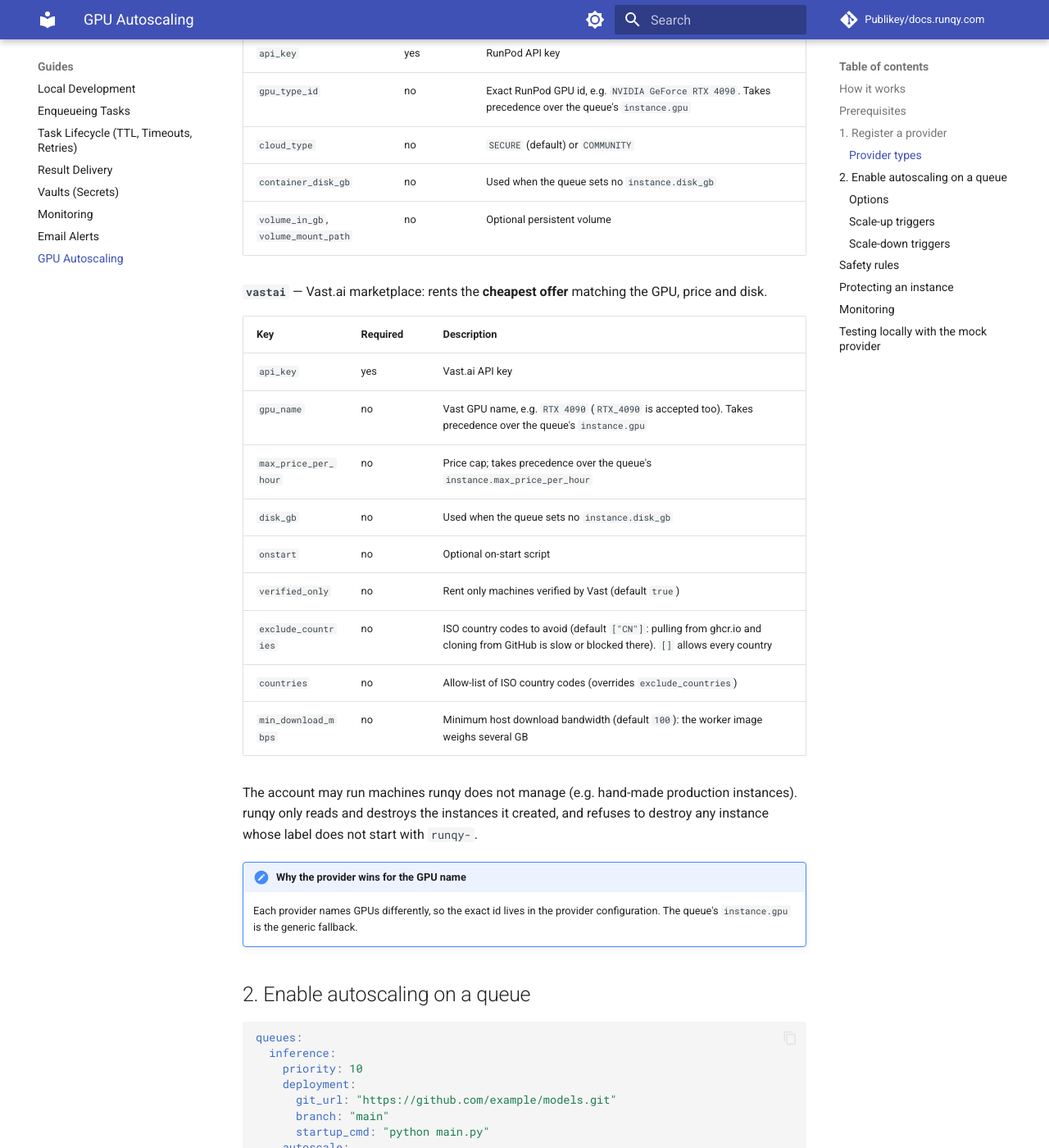
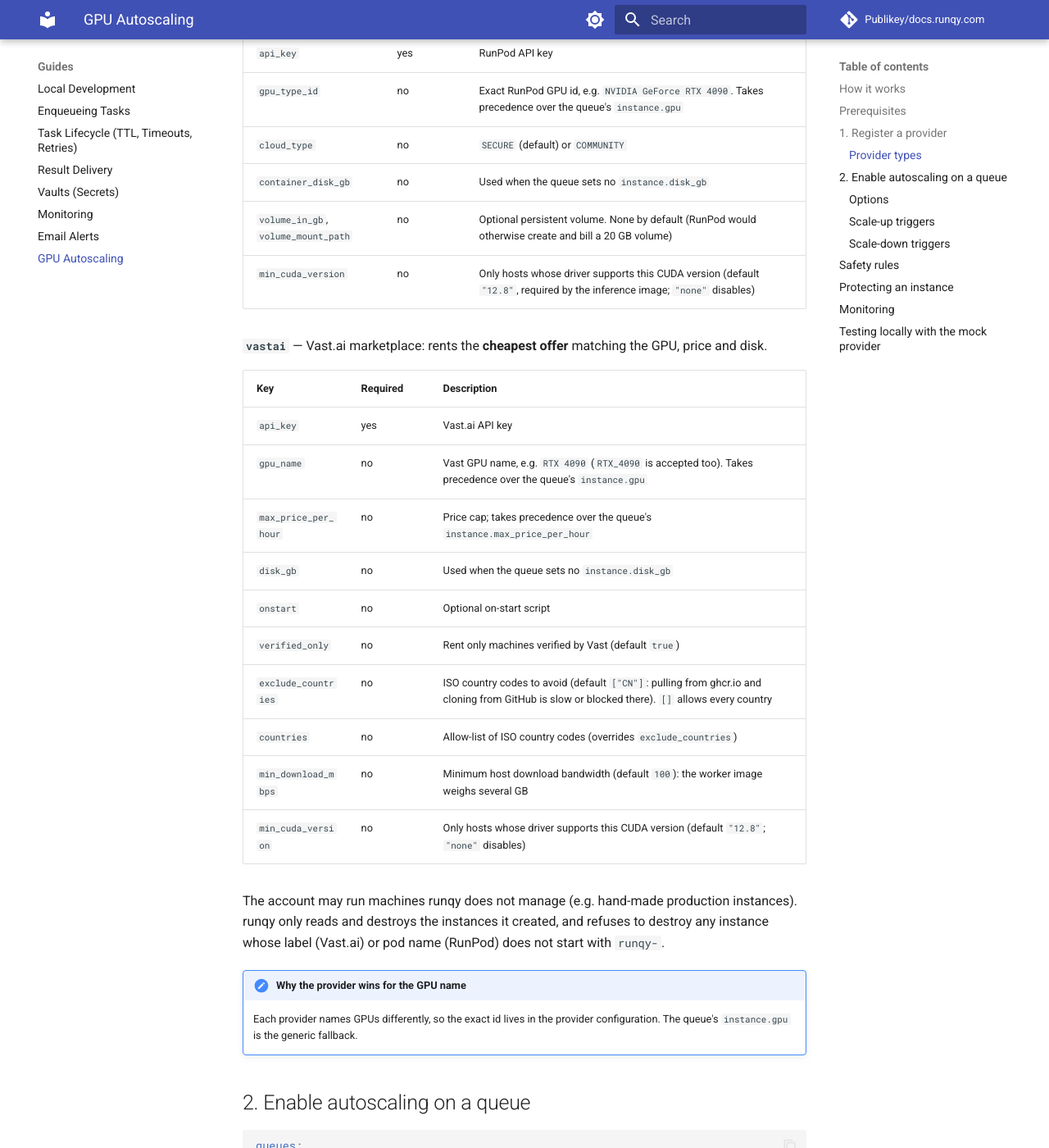
Before and after one commit to Publikey/docs.runqy.com, an MkDocs documentation site: the page built from docs/guides/autoscaling.md, in a window 1280 px wide and 1400 px high, scrolled down 2218 px. Shown: the whole window at 82% size. Built offline with MkDocs 1.6.1 and Material for MkDocs 9.7.7, drawn with Linux system fonts in a browser that asks for light colours; comment, search, counter and statistics services are not loaded.

Commit message:
Docs: RunPod volume default, CUDA filter, foreign pod guard
Co-Authored-By: Claude Opus 5.5 <noreply@anthropic.com>

```diff
--- a/docs/guides/autoscaling.md
+++ b/docs/guides/autoscaling.md
@@ -84,7 +84,8 @@ your triggers. You can play the rented machine yourself by starting a worker wit
 | `gpu_type_id` | no | Exact RunPod GPU id, e.g. `NVIDIA GeForce RTX 4090`. Takes precedence over the queue's `instance.gpu` |
 | `cloud_type` | no | `SECURE` (default) or `COMMUNITY` |
 | `container_disk_gb` | no | Used when the queue sets no `instance.disk_gb` |
-| `volume_in_gb`, `volume_mount_path` | no | Optional persistent volume |
+| `volume_in_gb`, `volume_mount_path` | no | Optional persistent volume. None by default (RunPod would otherwise create and bill a 20 GB volume) |
+| `min_cuda_version` | no | Only hosts whose driver supports this CUDA version (default `"12.8"`, required by the inference image; `"none"` disables) |
 
 **`vastai`** — Vast.ai marketplace: rents the **cheapest offer** matching the GPU, price and disk.
 
@@ -99,10 +100,11 @@ your triggers. You can play the rented machine yourself by starting a worker wit
 | `exclude_countries` | no | ISO country codes to avoid (default `["CN"]`: pulling from ghcr.io and cloning from GitHub is slow or blocked there). `[]` allows every country |
 | `countries` | no | Allow-list of ISO country codes (overrides `exclude_countries`) |
 | `min_download_mbps` | no | Minimum host download bandwidth (default `100`): the worker image weighs several GB |
+| `min_cuda_version` | no | Only hosts whose driver supports this CUDA version (default `"12.8"`; `"none"` disables) |
 
 The account may run machines runqy does not manage (e.g. hand-made production instances).
 runqy only reads and destroys the instances it created, and refuses to destroy any instance
-whose label does not start with `runqy-`.
+whose label (Vast.ai) or pod name (RunPod) does not start with `runqy-`.
 
 !!! note "Why the provider wins for the GPU name"
     Each provider names GPUs differently, so the exact id lives in the provider configuration.
```
